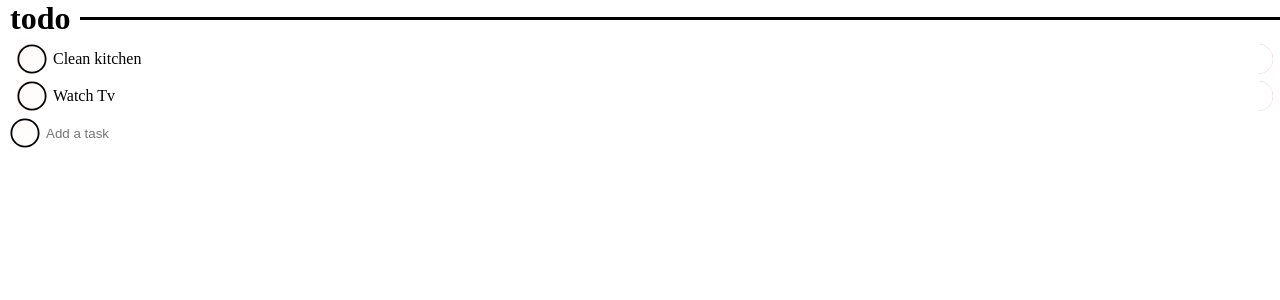
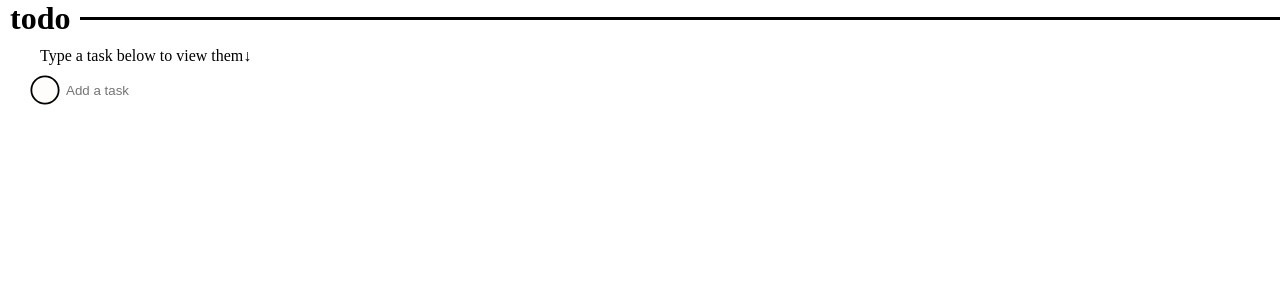
Before and after one commit to akshy3/todo-react, a React (Create React App) app: page / in a window 1280 px wide. Shown: the top 300 px of the page. Built offline with nearby package versions, Linux system fonts and the light colour scheme.

Commit message:
minor changes

```diff
--- a/src/components/Tasklist.css
+++ b/src/components/Tasklist.css
@@ -1,3 +1,8 @@
 .Tasklist {
     /* background-color: red; */
+    margin-left: 20px;
 }
+
+.emptytext {
+    margin: 10px;
+}
--- a/src/components/Tasklist.jsx
+++ b/src/components/Tasklist.jsx
@@ -4,22 +4,39 @@ import Task from "./Task";
 import "./Tasklist.css"
 
 function Tasklist() {
-  const [data, setData] = useState([
-    { id: "1", title: "Clean kitchen" },
-    { id: "2", title: "Watch Tv" },
-  ]);
+  const [data, setData] = useState([]);
+
+
 
   const deleteTask = (id) => {
     setData(prev => prev.filter(d => d.id!==id))
     console.log(data)
   }
-  useEffect(() => {}, []);
+  useEffect(() => {
+
+    let fromlocal = localStorage.getItem("todo");
+    if(fromlocal !==null){
+      setData(JSON.parse(fromlocal))
+    }
+  }, []);
+  useEffect(() => {
+
+   localStorage.setItem("todo",JSON.stringify(data));
+  }, [data]);
 
   return (
     <div className="Tasklist">
-      {data.map((val) => {
+      {
+      data.length? (
+      data.map((val) => {
         return <Task val={val} key={val.id} deleteTask={deleteTask}/>;
-      })}
+      })
+      ):(
+        <p className="emptytext">Type a task below to view them&darr; </p>
+      )
+
+
+      }
       <Addtask data={data} setData={setData} />
     </div>
   );
```
